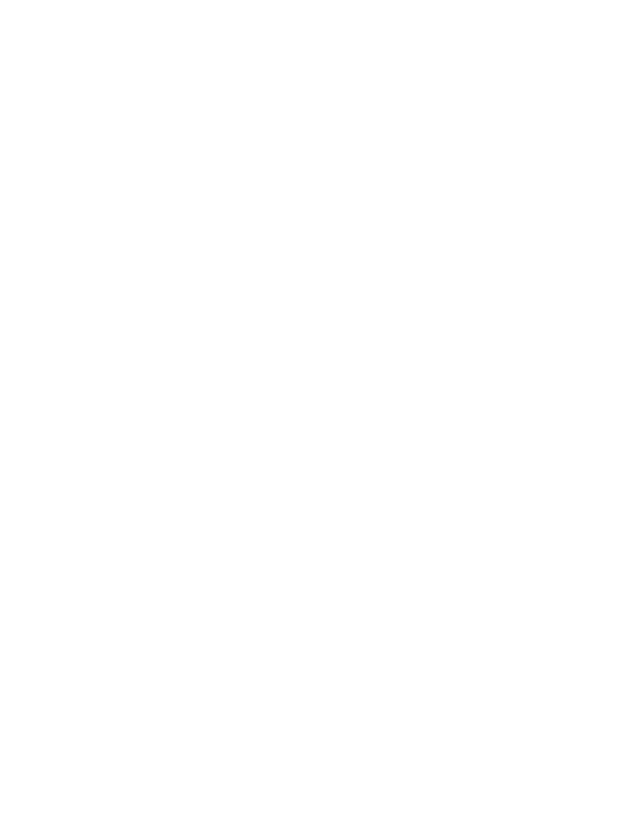
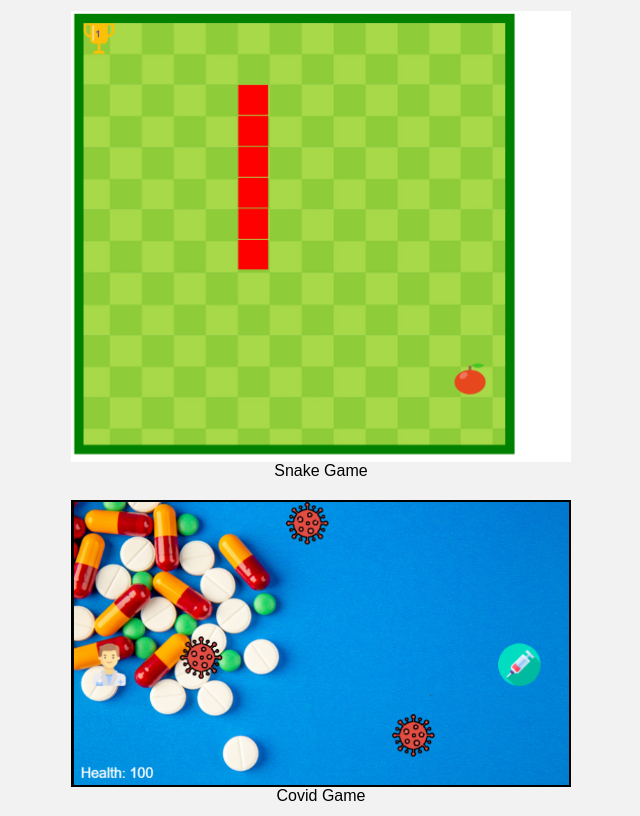
Before and after one commit to TechSpiritSS/DS-in-real, a plain HTML site: page index.html in a window 1280 px wide. Shown: the whole page, without its empty margins (319-959 px from the left). Drawn offline with Linux system fonts and the light colour scheme.

Commit message:
Temp CSS

```diff
--- a/index.html
+++ b/index.html
@@ -4,10 +4,17 @@
     <meta charset="UTF-8" />
     <meta http-equiv="X-UA-Compatible" content="IE=edge" />
     <meta name="viewport" content="width=device-width, initial-scale=1.0" />
+    <link rel="stylesheet" href="style.css" />
     <title>DS in real</title>
   </head>
   <body>
-    <a href="Snake_Game/index.html"></a>
-    <a href="Covid_Game/index.html"></a>
+    <div class="container">
+      <img src="Snake_Game/Screenshot.png" alt="Snake Game" />
+      <a href="Snake_Game/index.html">Snake Game</a>
+    </div>
+    <div class="container">
+      <img src="Covid_Game/Assets/Screenshot.png" alt="Covid Game" />
+      <a href="Covid_Game/index.html">Covid Game</a>
+    </div>
   </body>
 </html>
--- /dev/null
+++ b/style.css
@@ -0,0 +1,32 @@
+* {
+  box-sizing: border-box;
+}
+
+body {
+  font-family: Arial, Helvetica, sans-serif;
+  display: flex;
+  flex-direction: column;
+  align-items: center;
+  justify-content: center;
+  background-color: #f2f2f2;
+  height: 100vh;
+  overflow: hidden;
+}
+
+.container {
+  max-width: 500px;
+  margin: 10px;
+  align-items: center;
+  justify-content: center;
+  display: flex;
+  flex-direction: column;
+}
+
+.container a {
+  text-decoration: none;
+  color: #000;
+}
+
+.container img {
+  width: 100%;
+}
```
Also changed, not shown: Covid_Game/Assets/Screenshot.png (added), Snake_Game/Screenshot.png (added).
